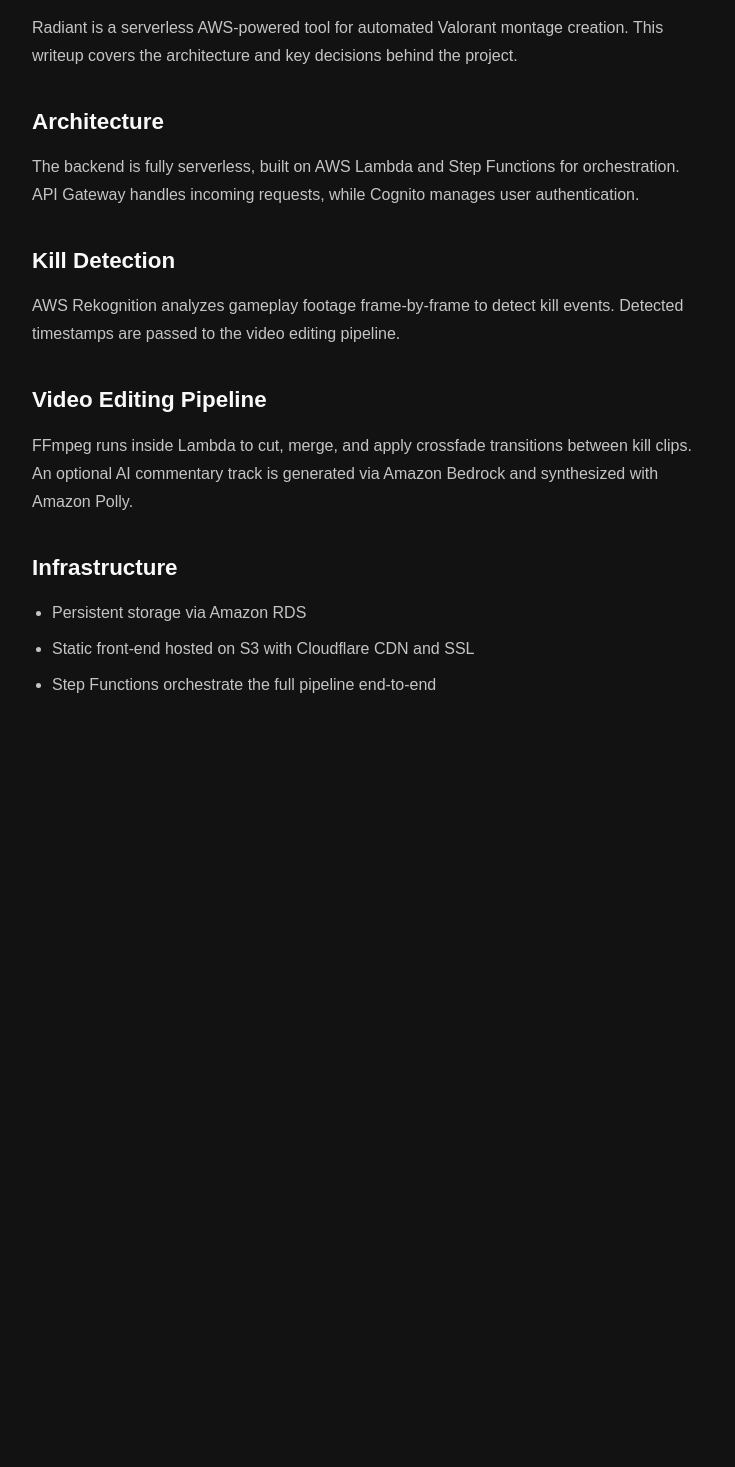
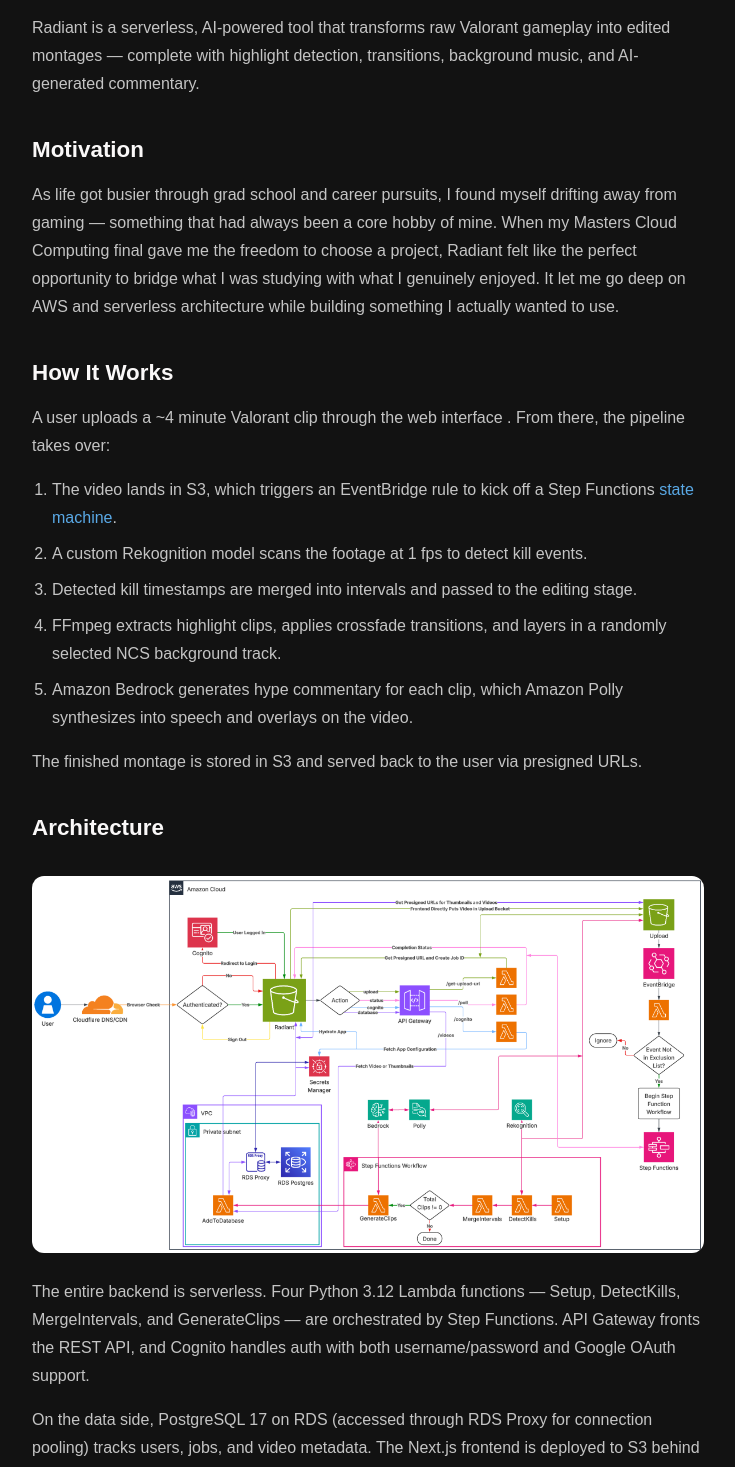
Before and after one commit to drshooby/website, a Next.js app: page /projects/radiant in a window 1280 px wide. Shown: the part 260-1727 px from the top of the page, without its empty margins (272-1007 px from the left). Before the commit the page ends 1007 px from the top, so only its background shows below. Built offline with nearby package versions, Linux system fonts and the light colour scheme.

Commit message:
deploy: radiant writeup (#26)
* add: new favicon

* add: claude context

* update: complete site overhaul

* add(radiant): writeup

```diff
--- a/app/projects/radiant/page.tsx
+++ b/app/projects/radiant/page.tsx
@@ -1,40 +1,113 @@
+import Image from "next/image";
 import { Writeup } from "@/components/Writeup";
 
 export default function RadiantWriteup() {
   return (
     <Writeup title="Radiant" date="Nov 2025">
       <p>
-        Radiant is a serverless AWS-powered tool for automated Valorant montage
-        creation. This writeup covers the architecture and key decisions behind
-        the project.
+        Radiant is a serverless, AI-powered tool that transforms raw Valorant
+        gameplay into edited montages — complete with highlight detection,
+        transitions, background music, and AI-generated commentary.
+      </p>
+
+      <h2>Motivation</h2>
+      <p>
+        As life got busier through grad school and career pursuits, I found
+        myself drifting away from gaming — something that had always been a core
+        hobby of mine. When my Masters Cloud Computing final gave me the freedom
+        to choose a project, Radiant felt like the perfect opportunity to bridge
+        what I was studying with what I genuinely enjoyed. It let me go deep on
+        AWS and serverless architecture while building something I actually
+        wanted to use.
+      </p>
+
+      <h2>How It Works</h2>
+      <p>
+        A user uploads a ~4 minute Valorant clip through the web interface .
+        From there, the pipeline takes over:
+      </p>
+      <ol>
+        <li>
+          The video lands in S3, which triggers an EventBridge rule to kick off
+          a Step Functions{" "}
+          <a
+            href="https://docs.aws.amazon.com/step-functions/latest/dg/concepts-statemachines.html"
+            target="_blank"
+            rel="noopener noreferrer"
+          >
+            state machine
+          </a>
+          .
+        </li>
+        <li>
+          A custom Rekognition model scans the footage at 1 fps to detect kill
+          events.
+        </li>
+        <li>
+          Detected kill timestamps are merged into intervals and passed to the
+          editing stage.
+        </li>
+        <li>
+          FFmpeg extracts highlight clips, applies crossfade transitions, and
+          layers in a randomly selected NCS background track.
+        </li>
+        <li>
+          Amazon Bedrock generates hype commentary for each clip, which Amazon
+          Polly synthesizes into speech and overlays on the video.
+        </li>
+      </ol>
+      <p>
+        The finished montage is stored in S3 and served back to the user via
+        presigned URLs.
       </p>
 
       <h2>Architecture</h2>
+      <Image
+        src="/radiant-architecture.png"
+        alt="Radiant architecture diagram showing the serverless pipeline from user upload through Cognito auth, API Gateway, Step Functions orchestration, Rekognition kill detection, Bedrock/Polly commentary, and FFmpeg video generation"
+        width={1200}
+        height={700}
+        style={{ width: "100%", height: "auto", margin: "1rem 0" }}
+      />
       <p>
-        The backend is fully serverless, built on AWS Lambda and Step Functions
-        for orchestration. API Gateway handles incoming requests, while Cognito
-        manages user authentication.
+        The entire backend is serverless. Four Python 3.12 Lambda functions —
+        Setup, DetectKills, MergeIntervals, and GenerateClips — are orchestrated
+        by Step Functions. API Gateway fronts the REST API, and Cognito handles
+        auth with both username/password and Google OAuth support.
+      </p>
+      <p>
+        On the data side, PostgreSQL 17 on RDS (accessed through RDS Proxy for
+        connection pooling) tracks users, jobs, and video metadata. The Next.js
+        frontend is deployed to S3 behind Cloudflare for CDN and SSL. All
+        infrastructure is managed with Terraform.
       </p>
 
-      <h2>Kill Detection</h2>
+      <h2>Infrastructure Automation</h2>
       <p>
-        AWS Rekognition analyzes gameplay footage frame-by-frame to detect kill
-        events. Detected timestamps are passed to the video editing pipeline.
+        Having already taken my professor&apos;s DevOps class, he challenged me
+        to fully automate Radiant&apos;s deployment. I took that challenge — the
+        entire infrastructure is ~95% automated with Terraform provisioning AWS
+        resources and Python scripts orchestrating Bash to handle everything
+        from building Lambda layers to syncing the frontend to S3.
       </p>
 
-      <h2>Video Editing Pipeline</h2>
-      <p>
-        FFmpeg runs inside Lambda to cut, merge, and apply crossfade transitions
-        between kill clips. An optional AI commentary track is generated via
-        Amazon Bedrock and synthesized with Amazon Polly.
-      </p>
-
-      <h2>Infrastructure</h2>
+      <h2>Challenges</h2>
       <ul>
-        <li>Persistent storage via Amazon RDS</li>
-        <li>Static front-end hosted on S3 with Cloudflare CDN and SSL</li>
-        <li>Step Functions orchestrate the full pipeline end-to-end</li>
+        <li>
+          Lambda&apos;s 512 MB <code>/tmp</code> limit meant all video
+          processing had to happen in-memory without intermediate S3 writes —
+          keeping the pipeline lean but constrained.
+        </li>
+        <li>
+          Building a custom FFmpeg Lambda layer with x264 support compiled for
+          Amazon Linux 2023 required Docker-based cross-compilation.
+        </li>
+        <li>
+          Training Rekognition Custom Labels to reliably detect kill feed events
+          across different agents, skins, and UI states took several iterations.
+        </li>
       </ul>
+      <p>In the end it was one the projects I was most proud of!</p>
     </Writeup>
   );
 }
--- a/text/ProjectList.ts
+++ b/text/ProjectList.ts
@@ -18,7 +18,7 @@
     title: "Radiant",
     date: "Nov 2025",
     description: [
-      "Radiant is a serverless tool that automatically creates Valorant montages from long clips. It uses AWS Lambda and Step Functions to orchestrate the entire pipeline, from uploading gameplay footage to delivering a finished edit.",
+      "[Radiant](/projects/radiant) is a serverless tool that automatically creates Valorant montages from long clips. It uses AWS Lambda and Step Functions to orchestrate the entire pipeline, from uploading gameplay footage to delivering a finished edit.",
       "AWS Rekognition detects kill events, and FFmpeg handles the cutting, merging, and crossfade transitions. There's also an AI commentary track powered by Amazon Bedrock and Polly.",
       "The front-end is a static site hosted on S3 behind Cloudflare CDN, with user auth handled by Cognito and persistent data stored in RDS."
     ],
@@ -34,8 +34,7 @@
     date: "Jan 2025 — May 2025",
     description: [
       "Blink is a browser-based System Design game we built for our Senior Capstone Project. Players work through levels that teach system design concepts in an interactive, visual way.",
-      "I focused on the logic for our front-end experience — designing a smooth level selection interface, building an animated progress bar, and developing UI animations to keep things feeling responsive and engaging. The game runs entirely in the browser via WebAssembly.",
-      "Play it [here](https://blink.rahoi.com/)!"
+      "I focused on the logic for our front-end experience — designing a smooth level selection interface, building an animated progress bar, and developing UI animations to keep things feeling responsive and engaging. The game runs entirely in the [browser](https://blink.rahoi.com/) via WebAssembly.",
     ],
     techTags: ["Godot", "WASM", "GDScript", "Tweening"],
     demo: { src: "blink-demo.mp4" },
```
Also changed, not shown: public/radiant-architecture.png (added).
